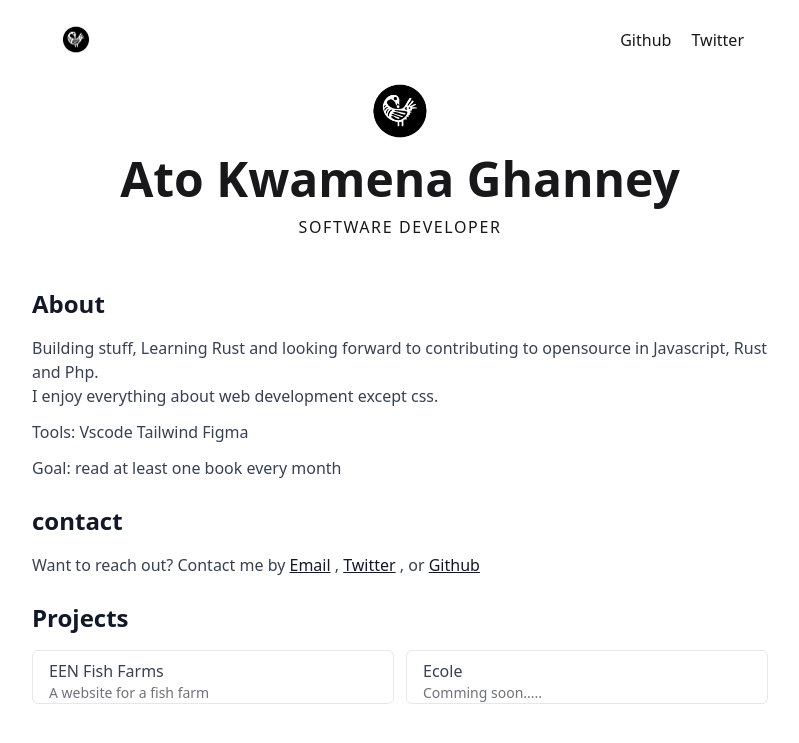
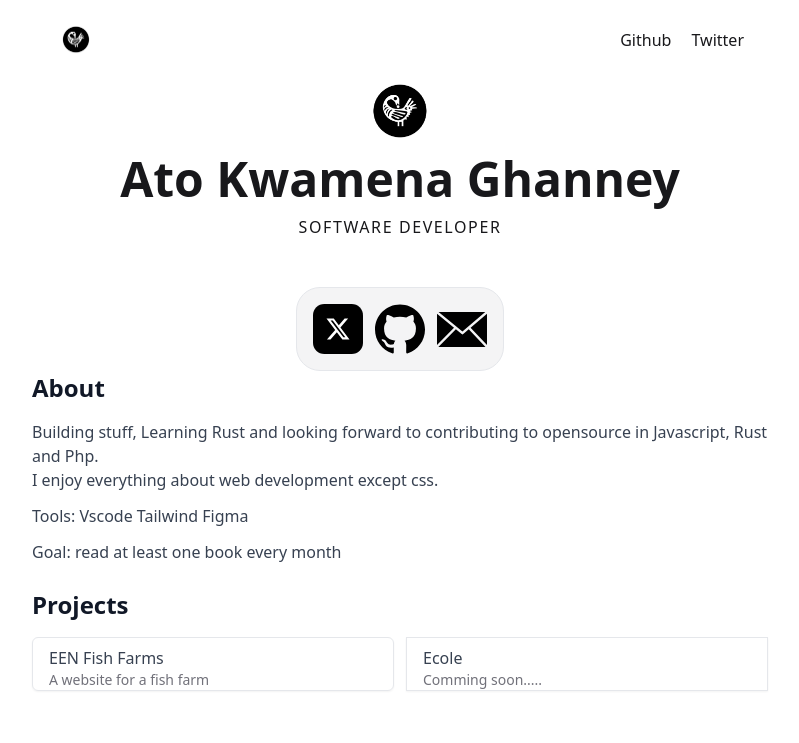
Before and after one commit to at-o/at-o.github.io, a Jekyll site: the page built from index.html, in a window 1280 px wide. Shown: the top 743 px of the page, without its empty margins (240-1039 px from the left). Built offline with Jekyll 4.4.1, drawn with Linux system fonts in a browser that asks for light colours; nearby versions of some CDN libraries.

Commit message:
update: contact section removed

```diff
--- a/index.html
+++ b/index.html
@@ -25,6 +25,20 @@ layout: default
     </div>
   </div>
 
+  <div
+    class="flex justify-center border rounded-3xl gap-3 py-4 w-52 mx-auto cursor-pointer bg-zinc-100"
+  >
+    <a href="https://twitter.com/ChiefPortable"
+      ><img src="/assets/x.svg" alt="twitter logo" width="50"
+    /></a>
+    <a href="https://github.com/chiefportable"
+      ><img src="/assets/github.svg" alt="twitter logo" width="50"
+    /></a>
+    <a href="mailto:kwamea236@protonmail.com"
+      ><img src="/assets/mail.svg" class="mt-2" alt="twitter logo" width="50"
+    /></a>
+  </div>
+
   <section class="mb-6 text-gray-700">
     <h2 class="text-2xl text-gray-900 font-bold mb-4 leading-snug">About</h2>
     <p>
@@ -37,36 +51,13 @@ layout: default
     <p>Goal: read at least one book every month</p>
   </section>
 
-  <section class="mb-6 text-gray-700">
-    <h2 class="text-2xl text-gray-900 font-bold mb-4 leading-snug">contact</h2>
-
-    <p>
-      Want to reach out? Contact me by
-      <!---->
-      <a class="text-gray-900 underline" href="mailto:kwamea236@protonmail.com"
-        >Email</a
-      >
-      ,
-      <!---->
-      <a
-        class="text-gray-900 underline"
-        href="https://twitter.com/ChiefPortable"
-        >Twitter</a
-      >
-      , or
-
-      <!---->
-      <a class="text-gray-900 underline" href="https://github.com/chiefportable"
-        >Github</a
-      >
-    </p>
-  </section>
-
   <section class="mb-20 text-gray-700">
     <h2 class="text-2xl text-gray-900 font-bold mb-4 leading-snug">Projects</h2>
 
     <div class="grid grid-cols-1 gap-3 sm:grid-cols-2">
-      <article class="group rounded-md border px-4 pt-2">
+      <article
+        class="group shadow-sm rounded-md border px-4 pt-2 hover:shadow-lg"
+      >
         <a href="https://eenfishfarms.com">
           <h3 class="w-fit group-hover:text-main group-hover:underline">
             EEN Fish Farms
@@ -75,7 +66,7 @@ layout: default
         </a>
       </article>
 
-      <article class="group rounded-md border px-4 pt-2">
+      <article class="group shadow-sm border px-4 pt-2 hover:shadow-lg">
         <a href="#">
           <h3 class="w-fit group-hover:text-main group-hover:underline">
             Ecole
```
Also changed, not shown: assets/github.svg (added), assets/mail.svg (added), assets/x.svg (added).
